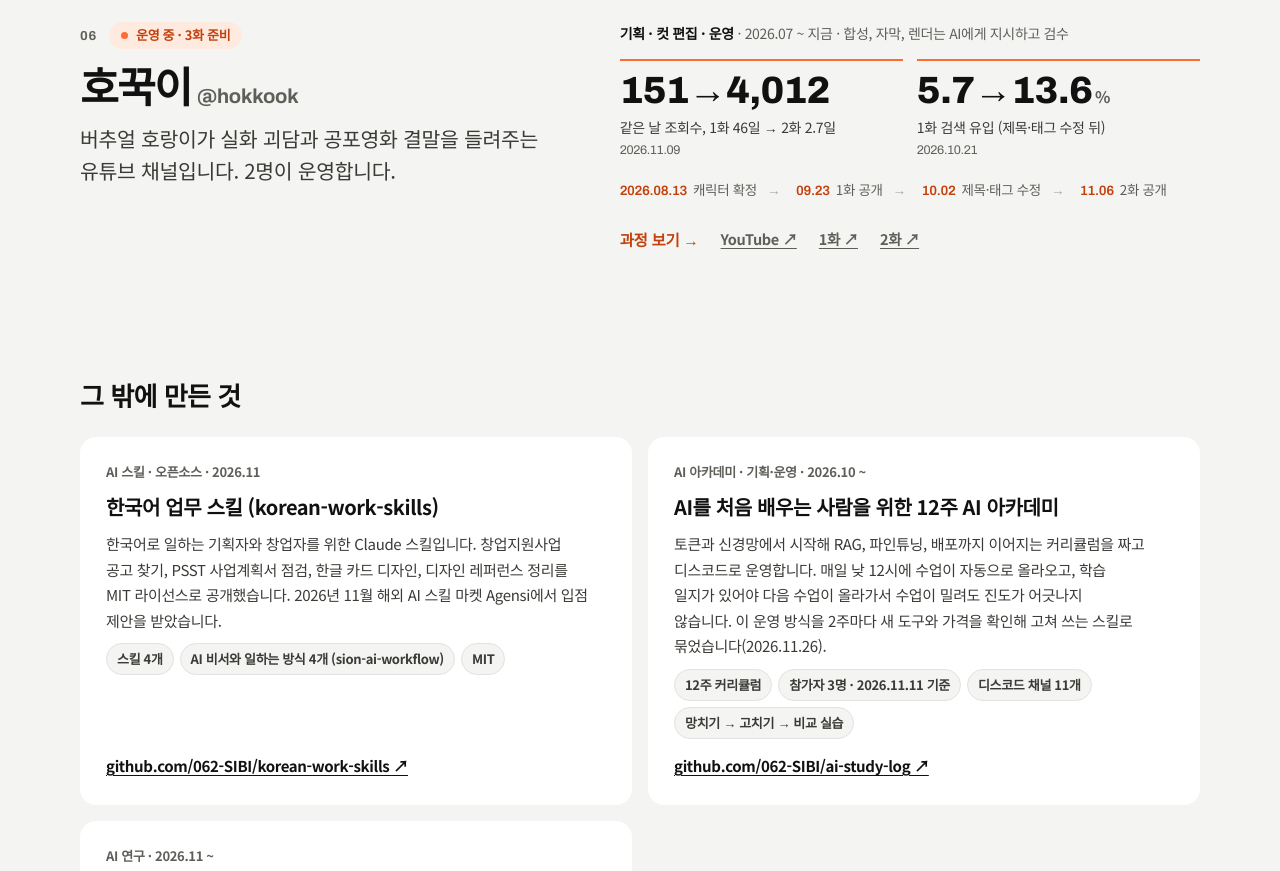
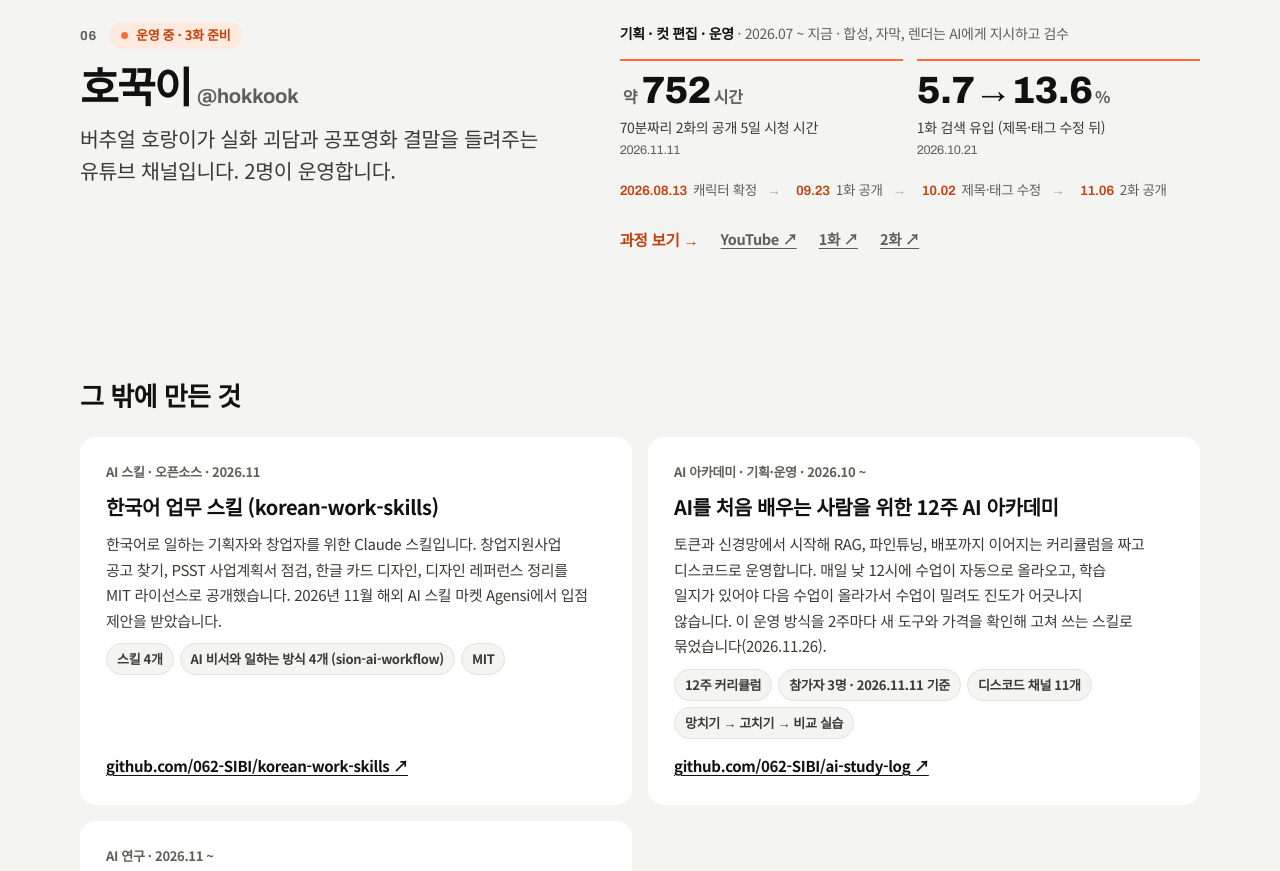
Before and after one commit to 062-SIBI/062-SIBI.github.io, a plain HTML site: page index.html in a window 1280 px wide. Shown: the part 6892-7763 px from the top of the page. Drawn offline with Linux system fonts and the light colour scheme.

Commit message:
메인 호꾹이 칸: 조회수 대신 2화 시청 시간(약 752시간)
2026.11.11 YouTube Studio 조회수 x 평균 시청 시간으로 계산.

Co-Authored-By: Claude Opus 5.5 <noreply@anthropic.com>
Claude-Session: https://claude.ai/code/session_018B483TCheA7hQmDJyRF57Q

```diff
--- a/index.html
+++ b/index.html
@@ -382,7 +382,7 @@ a{color:inherit;text-underline-offset:3px}
           <div>
             <p class="work-meta"><b>기획 · 컷 편집 · 운영</b> · 2026.07 ~ 지금 · 합성, 자막, 렌더는 AI에게 지시하고 검수</p>
             <ul class="chips">
-              <li><span class="num">151→4,012</span><span class="what">같은 날 조회수, 1화 46일 → 2화 2.7일</span><time>2026.11.09</time></li>
+              <li><span class="num"><small>약 </small>752<small>시간</small></span><span class="what">70분짜리 2화의 공개 5일 시청 시간</span><time>2026.11.11</time></li>
               <li><span class="num">5.7→13.6<small>%</small></span><span class="what">1화 검색 유입 (제목·태그 수정 뒤)</span><time>2026.10.21</time></li>
             </ul>
             <ol class="grow" aria-label="자라 온 과정">
```
